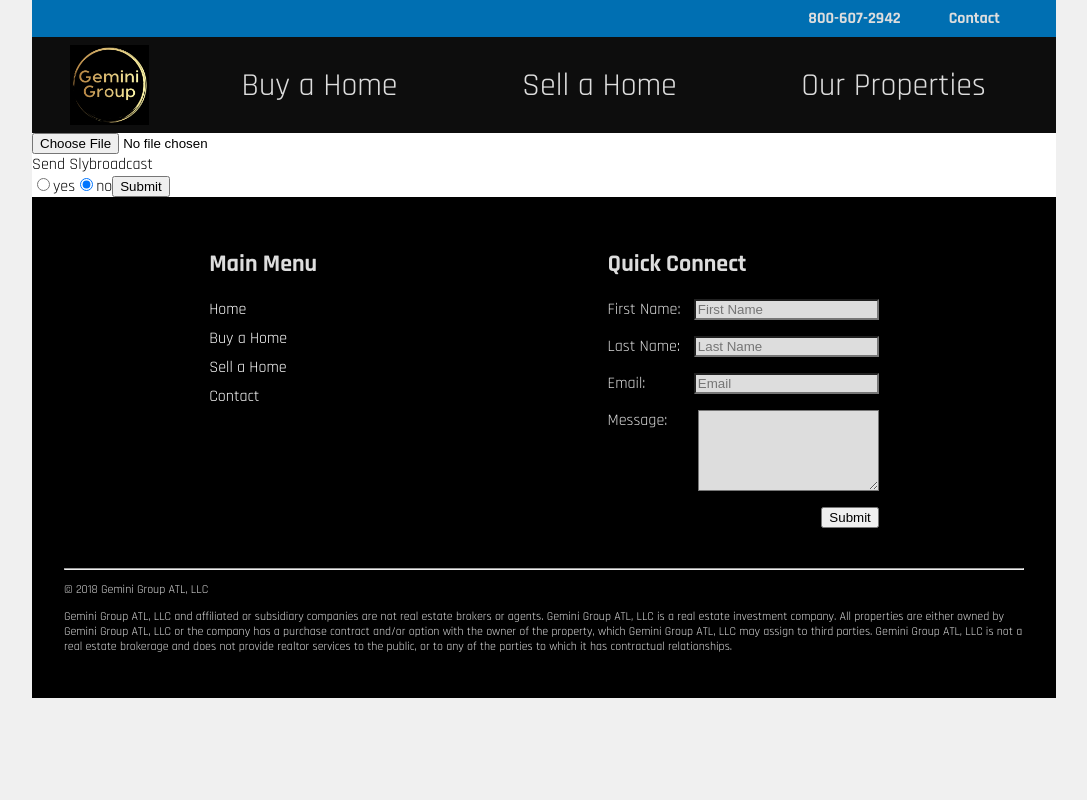
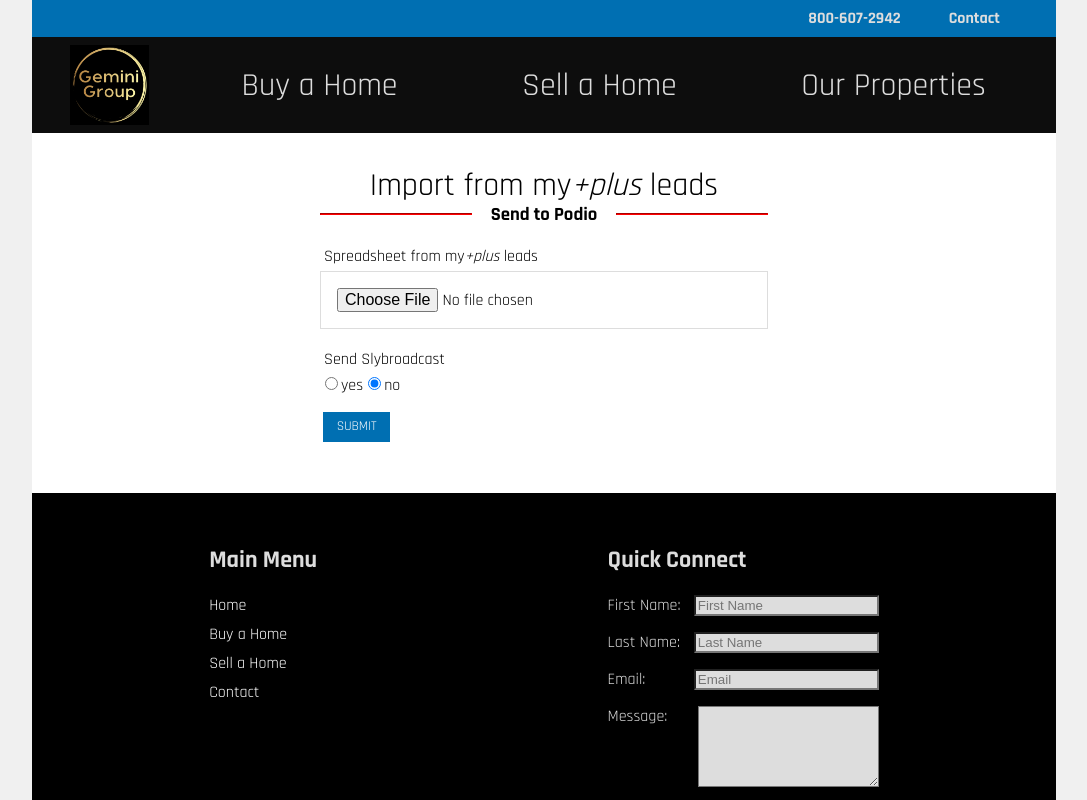
Before and after one commit to iangornall/gemini-group, a React (Create React App) app: page /#/leads in a window 1280 px wide. Shown: the top 800 px of the page, without its empty margins (96-1183 px from the left). Built offline with nearby package versions, Linux system fonts and the light colour scheme.

Commit message:
Add feedback and formatting to leads import form

```diff
--- /dev/null
+++ b/src/LeadsScreen/LeadsForm.css
@@ -0,0 +1,67 @@
+.leads-form {
+  padding: 2em;
+  min-width: 20em;
+  width: 50%;
+  margin: 0 auto 1em;
+}
+.leads-form label {
+  display: block;
+  margin-bottom: 1em;
+}
+.leads-form-title {
+  margin: 0 0 -0.1em;
+  padding: 0;
+  text-align: center;
+  font-weight: normal;
+  font-size: var(--large);
+}
+.leads-form-subtitle {
+  padding: 0;
+  display: flex;
+  align-items: center;
+  font-size: 1rem;
+  margin-bottom: 1em;
+}
+.leads-form-subtitle>h3 {
+  margin: 0;
+  padding: 0 1em;
+}
+.leads-form-subtitle>hr {
+  flex-grow: 1;
+  border-color: red;
+}
+.leads-form-label {
+  padding: 0.25em;
+}
+.leads-form-input {
+  width: 100%;
+  padding: 1em;
+  font-family: 'Rajdhani', sans-serif;
+  font-size: 1rem;
+  color: black;
+  border: 1px #DDD solid;
+}
+.leads-form-input:focus {
+  outline: none;
+  border: 1px #444 solid;
+}
+.submit-button{
+  background: var(--primary-color);
+  color: var(--white);
+  cursor: pointer;
+  display: inline-block;
+  text-transform: uppercase;
+  margin: 0 0.25em 0.25em;
+  padding: 0.5em 1em;
+  text-decoration: none;
+  cursor: pointer;
+  transition: opacity 300ms;
+  border: none;
+  font-family: 'Rajdhani', sans-serif;
+}
+.submit-button:hover {
+  opacity: 0.8;
+}
+.leads-form-error{
+  color: red;
+}
--- a/src/LeadsScreen/LeadsForm.js
+++ b/src/LeadsScreen/LeadsForm.js
@@ -1,10 +1,15 @@
 import React from 'react';
+import './LeadsForm.css';
 export default class LeadsForm extends React.Component{
   constructor(props){
     super(props);
     this.state = {
       file: '',
-      slybroadcast: false
+      slybroadcast: false,
+      status: '',
+      numLeads: 0,
+      numSent: 0,
+      error: ''
     }
     this.handleSubmit = this.handleSubmit.bind(this);
     this.handleInputChange = this.handleInputChange.bind(this);
@@ -13,6 +18,7 @@ export default class LeadsForm extends React.Component{
     this.triggerSlybroadcast = this.triggerSlybroadcast.bind(this);
     this.fileInput = React.createRef();
   }
+
   sendToPodio(json){
     return fetch('https://secure.globiflow.com/catch/5618hd399hkt2d8',
     {
@@ -65,9 +71,15 @@ export default class LeadsForm extends React.Component{
       row.slybroadcast = this.state.slybroadcast;
       jsonData.push(row);
     }
+    this.setState({
+      numLeads: jsonData.length
+    })
     return jsonData;
   }
   createSlybroadcast(){
+    this.setState({
+      status: "sending"
+    });
     if (this.state.slybroadcast){
       return fetch('https://secure.globiflow.com/catch/5s2h3vaq3g1k6j4',
       {
@@ -84,6 +96,9 @@ export default class LeadsForm extends React.Component{
     }
   }
   triggerSlybroadcast(){
+    this.setState({
+      status: "complete"
+    })
     if (this.state.slybroadcast){
       return fetch('https://secure.globiflow.com/catch/ol4z6fs122y85cz',
       {
@@ -112,6 +127,15 @@ export default class LeadsForm extends React.Component{
           for (let row of jsonData){
             let response = (await this.sendToPodio(JSON.stringify(row)));
             console.log("sent item", response);
+            if (response.status === 200){
+              this.setState((prevState) => ({
+                numSent: prevState.numSent + 1
+              }));
+            } else {
+              this.setState((prevState) => ({
+                error: response.statusText
+              }));
+            }
           }
           // test
           // let response = await this.sendToPodio(JSON.stringify(jsonData[1]));
@@ -134,13 +158,38 @@ export default class LeadsForm extends React.Component{
   }
   render(){
     return (
-      <form onSubmit={this.handleSubmit}>
-        <input type="file" name="data" ref={this.fileInput} />
-        <div>Send Slybroadcast</div>
-        <input type="radio" name="slybroadcast" value="true" checked={this.state.slybroadcast} onChange={this.handleInputChange} />yes
-        <input type="radio" name="slybroadcast" value="false" checked={!this.state.slybroadcast} onChange={this.handleInputChange} />no
-        <input type="submit" />
-      </form>
+      <div className="leads-form">
+        <h2 className="leads-form-title">Import from my<em>+plus</em> leads</h2>
+        <div className="leads-form-subtitle">
+          <hr />
+          <h3>Send to Podio</h3>
+          <hr />
+        </div>
+        <form onSubmit={this.handleSubmit}>
+          <label>
+            <div className="leads-form-label">Spreadsheet from my<em>+plus</em> leads</div>
+            <input className="leads-form-input" type="file" name="data" ref={this.fileInput} />
+          </label>
+          <label>
+            <div className="leads-form-label">Send Slybroadcast</div>
+            <input type="radio" name="slybroadcast" value="true" checked={this.state.slybroadcast} onChange={this.handleInputChange} />yes
+            <input type="radio" name="slybroadcast" value="false" checked={!this.state.slybroadcast} onChange={this.handleInputChange} />no
+          </label>
+          <input className="submit-button" type="submit" value="Submit" />
+        </form>
+            {this.state.status && (
+              this.state.status === "sending" ?
+                <div>
+                  <p>Sending data to Podio...<strong> do not leave this page.</strong></p>
+                  <p><strong>{this.state.numSent} leads</strong> sent out of <strong>{this.state.numLeads} total leads.</strong></p>
+                </div> :
+                <div>
+                  <p><strong>{this.state.numSent} leads</strong> sent out of <strong>{this.state.numLeads} total.</strong></p>
+                  <p><strong>Completed.</strong> All data sent to Podio!</p>
+                </div>
+            )}
+            {this.state.error && <div className="leads-form-error"><em>{this.state.error}</em></div>}
+      </div>
     )
   }
 }
```
